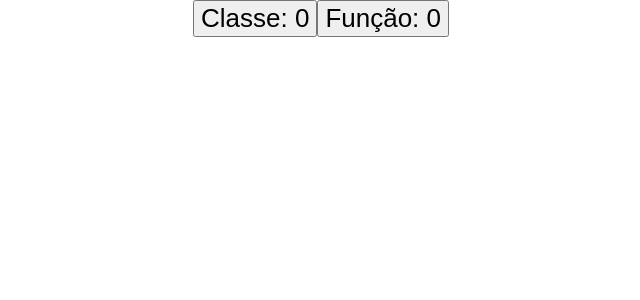
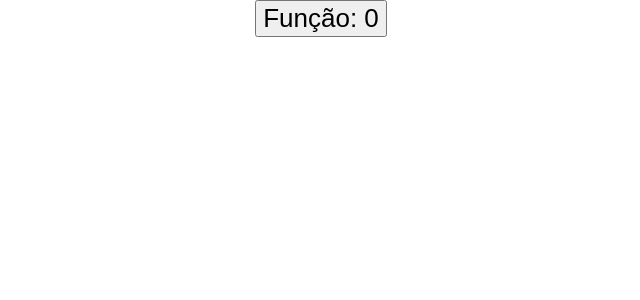
Before and after one commit to luiscns-alt/treinaweb-react-hooks, a React (Vite) app in the folder project-hooks/: page / in a window 1280 px wide. Shown: the top 300 px of the page, without its empty margins (319-959 px from the left). Built offline with nearby package versions, Linux system fonts and the light colour scheme.

Commit message:
feat: create useState

```diff
--- a/project-hooks/src/App.jsx
+++ b/project-hooks/src/App.jsx
@@ -1,25 +1,5 @@
-import React, { Component, useState } from 'react';
+import React, { useState } from 'react';
 import './App.css';
-
-class Counter extends Component {
-    constructor(props) {
-        super(props);
-        this.state = {
-            counter: 0
-        }
-    }
-
-    increment = () => {
-        this.setState(state => ({ counter: state.counter + 1 }));
-    }
-
-    render() {
-        const { state } = this;
-        return (
-            <button onClick={this.increment}>Classe: {state.counter}</button>
-        )
-    }
-}
 
 function Counter2(props) {
     const [counter, setCounter] = useState(0);
@@ -32,7 +12,6 @@ function Counter2(props) {
 function App() {
     return (
         <div className="App">
-            <Counter />
             <Counter2 />
         </div>
     );
```
